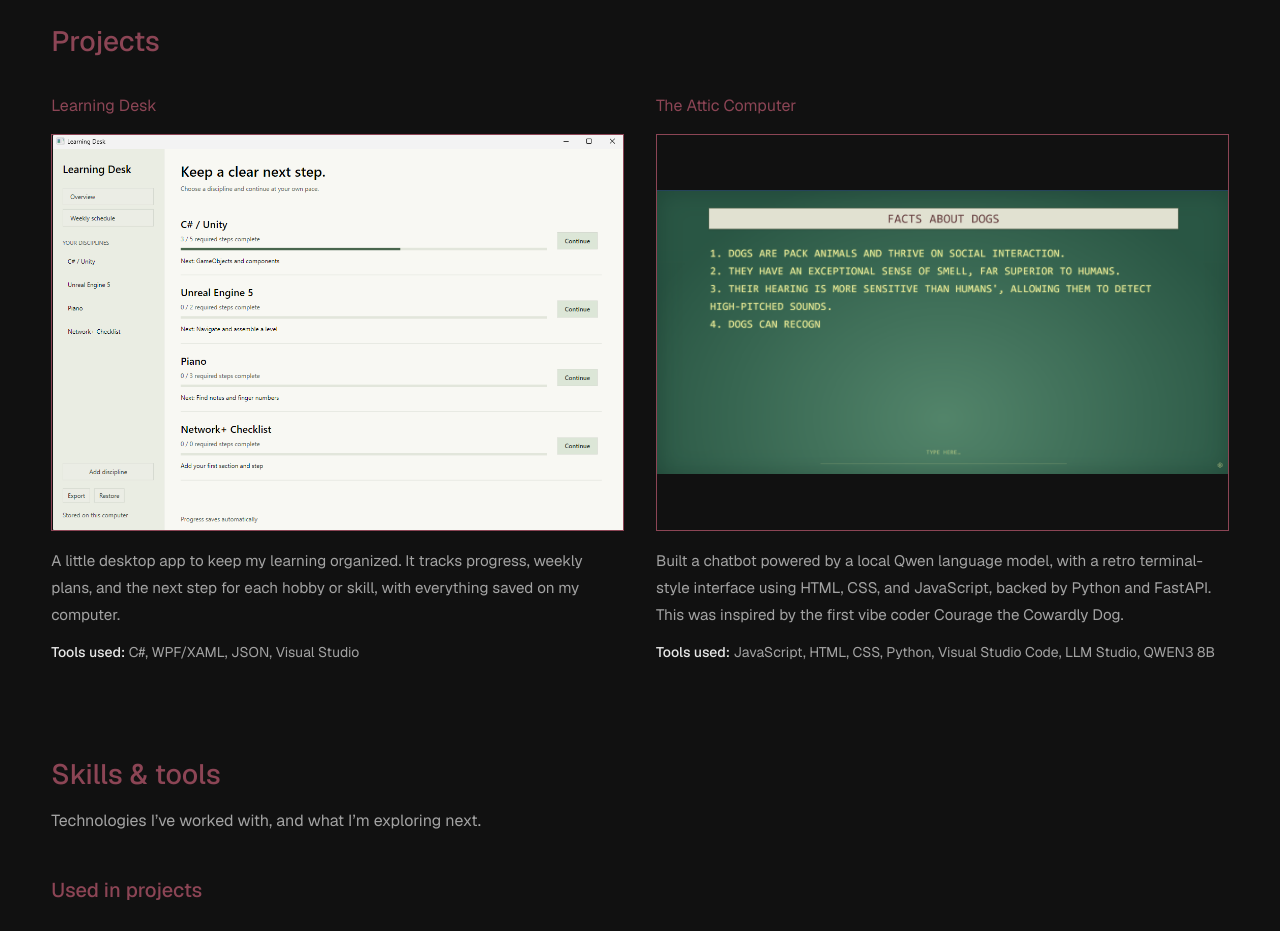
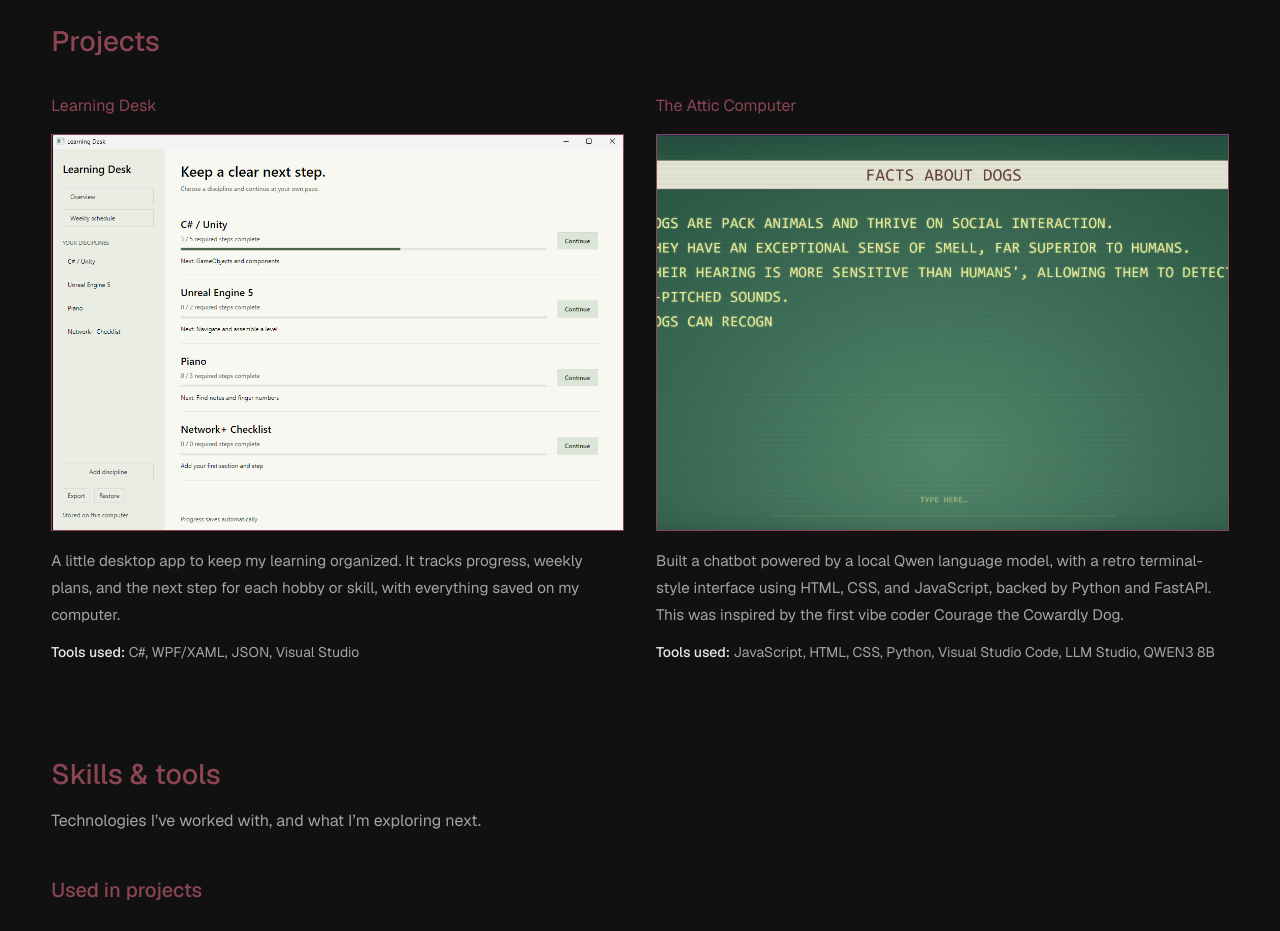
Before and after one commit to vinciible/vinciible.github.io, a Next.js app: page / in a window 1280 px wide. Shown: the part 800-1731 px from the top of the page. Built offline with nearby package versions, Linux system fonts and the light colour scheme; grey boxes are pictures that could not be loaded.

Commit message:
Fixed image sizing again

```diff
--- a/app/section-background.css
+++ b/app/section-background.css
@@ -62,6 +62,11 @@ html body {
   object-fit: contain;
 }
 
+.project-screenshot-fill {
+  object-fit: cover;
+  object-position: center;
+}
+
 .project-description {
   margin-top: 16px;
   max-width: 65ch;
```
